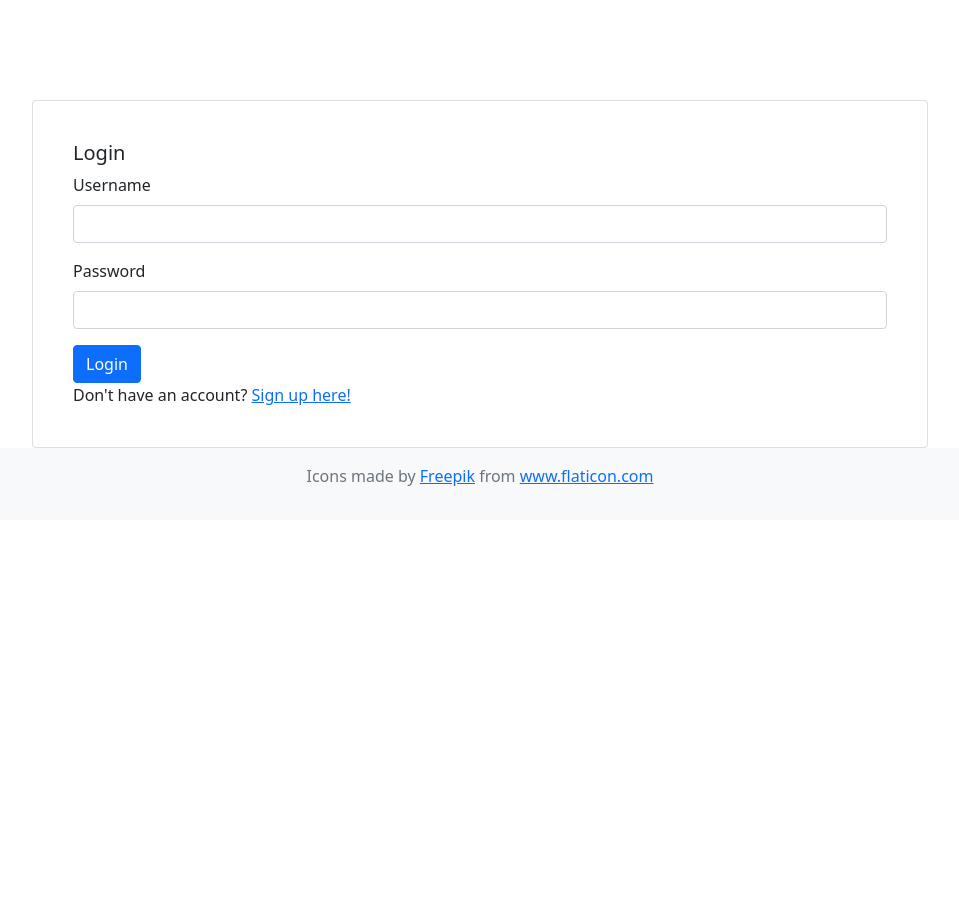
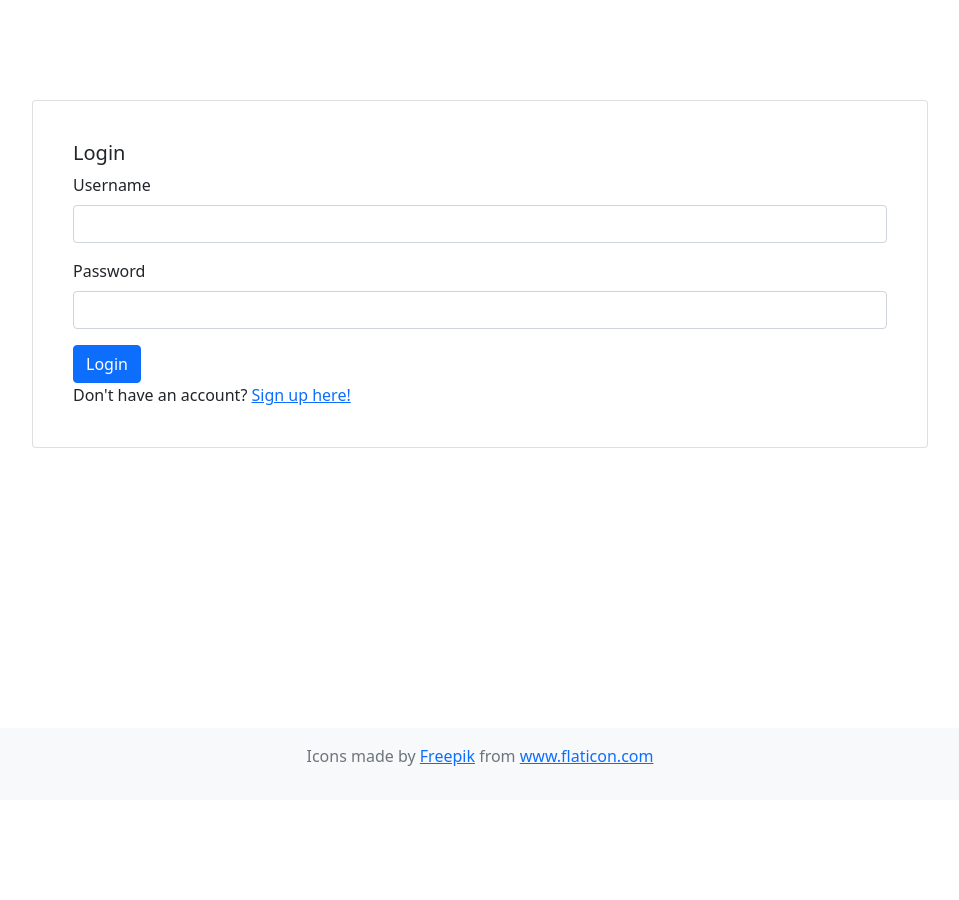
Before and after one commit to JustLe56/OtterWater, a Node server app: page / in a window 1280 px wide. Shown: the whole page, without its empty margins (160-1119 px from the left). After the commit the page ends 766 px from the top, so only its background shows below. Run offline with Node 20, Linux system fonts and the light colour scheme.

Commit message:
modified body to use flexbox to better fit footer

```diff
--- a/views/admin.ejs
+++ b/views/admin.ejs
@@ -2,7 +2,7 @@
 <html lang="en">
 
 <%- include('partials/header.ejs') %>
-<body>
+<body class="d-flex flex-column min-vh-100">
 	<%- include('partials/navbar.ejs',{"admin":"admin"}) %>
     <h2> Welcome admin</h2>
 	<div class="row row-cols-1 row-cols-md-3 g-4">
--- a/views/editPoi.ejs
+++ b/views/editPoi.ejs
@@ -2,7 +2,7 @@
 <html lang="en">
 
 <%- include('partials/header.ejs') %>
-<body>
+<body class="d-flex flex-column min-vh-100">
 	<%- include('partials/navbar.ejs') %>
 
     <form method="POST" action="/admin/update">
--- a/views/editPoiUser.ejs
+++ b/views/editPoiUser.ejs
@@ -2,7 +2,7 @@
 <html lang="en">
 
 <%- include('partials/header.ejs') %>
-<body>
+<body class="d-flex flex-column min-vh-100">
 	<%- include('partials/navbar.ejs') %>
 
     <form method="POST" action="/submissions/update">
--- a/views/home.ejs
+++ b/views/home.ejs
@@ -2,7 +2,7 @@
 <html lang="en">
 
 <%- include('partials/header.ejs') %>
-<body>
+<body class="d-flex flex-column min-vh-100">
 	<%- include('partials/navbar.ejs') %>
 
 	<div id="mapid"></div>
--- a/views/login.ejs
+++ b/views/login.ejs
@@ -12,7 +12,7 @@
 	<script src="https://ajax.googleapis.com/ajax/libs/jquery/3.6.0/jquery.min.js"></script>
 	<title>Login</title>
 </head>
-<body>
+<body class="d-flex flex-column min-vh-100">
 	<div id = "formContainer" class = "card p-4">
 		<% if (typeof alert != "undefined") { %>
 			<div class="alert <%= alertType %>" role="alert">
--- a/views/mysubmissions.ejs
+++ b/views/mysubmissions.ejs
@@ -2,7 +2,7 @@
 <html lang="en">
 
 <%- include('partials/header.ejs') %>
-<body>
+<body class="d-flex flex-column min-vh-100">
 	<%- include('partials/navbar.ejs') %>
     <h2> My submissions</h2>
 	<div class="row row-cols-1 row-cols-md-3 g-4">
--- a/views/signup.ejs
+++ b/views/signup.ejs
@@ -12,7 +12,7 @@
 	<script src="https://ajax.googleapis.com/ajax/libs/jquery/3.6.0/jquery.min.js"></script>
 	<title>Sign Up</title>
 </head>
-<body>
+<body class="d-flex flex-column min-vh-100">
 	<div id = "formContainer" class = "card">
 		<% if (typeof alert != "undefined") { %>
 			<div class="alert <%= alertType %>" role="alert">
--- a/views/submit.ejs
+++ b/views/submit.ejs
@@ -1,7 +1,7 @@
 <!DOCTYPE html>
 <html lang="en">
 <%- include('partials/header.ejs') %>
-<body>
+<body class="d-flex flex-column min-vh-100">
 	<%- include('partials/navbar.ejs') %>
     <div class="card p-4">
 		<div class="card-body">
```
